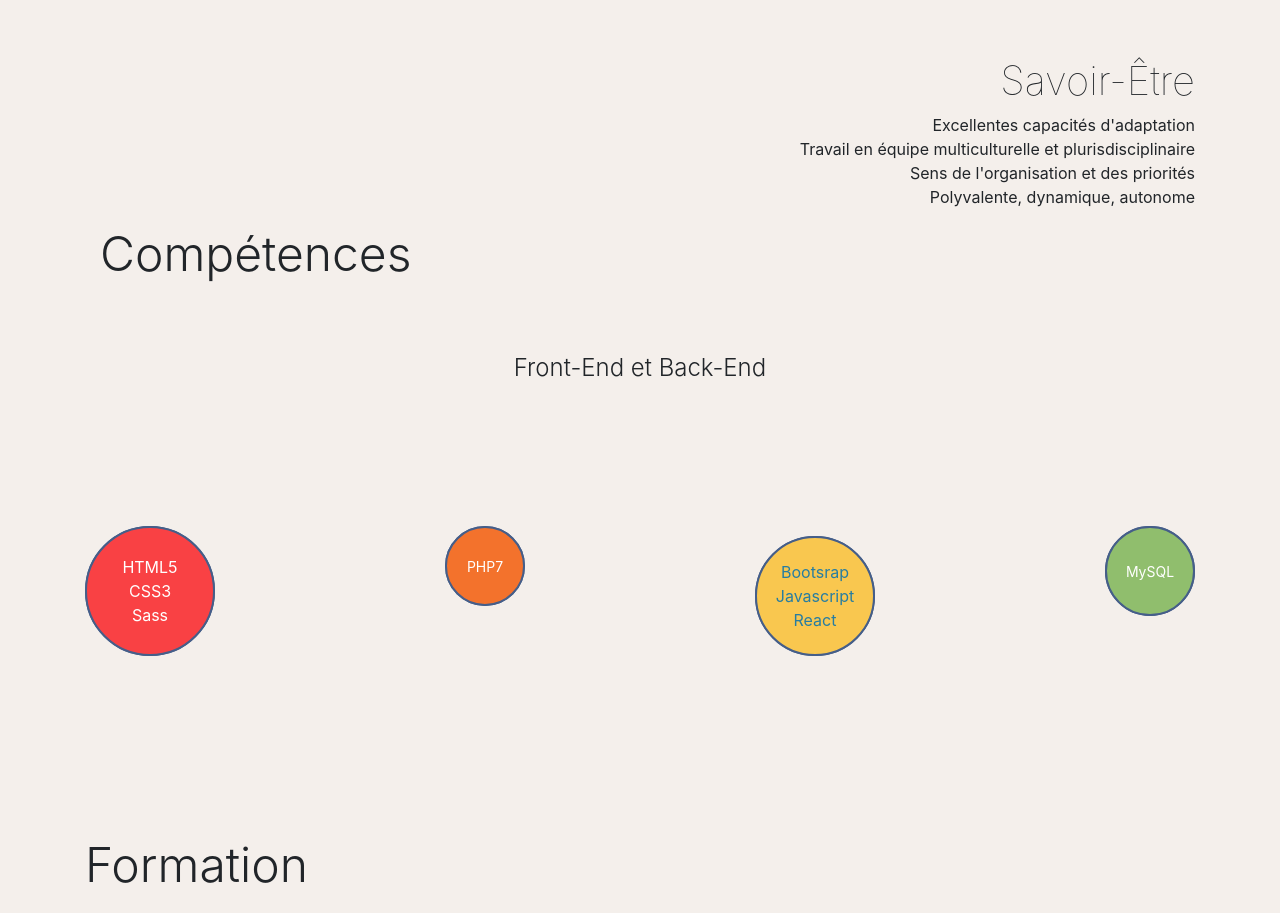
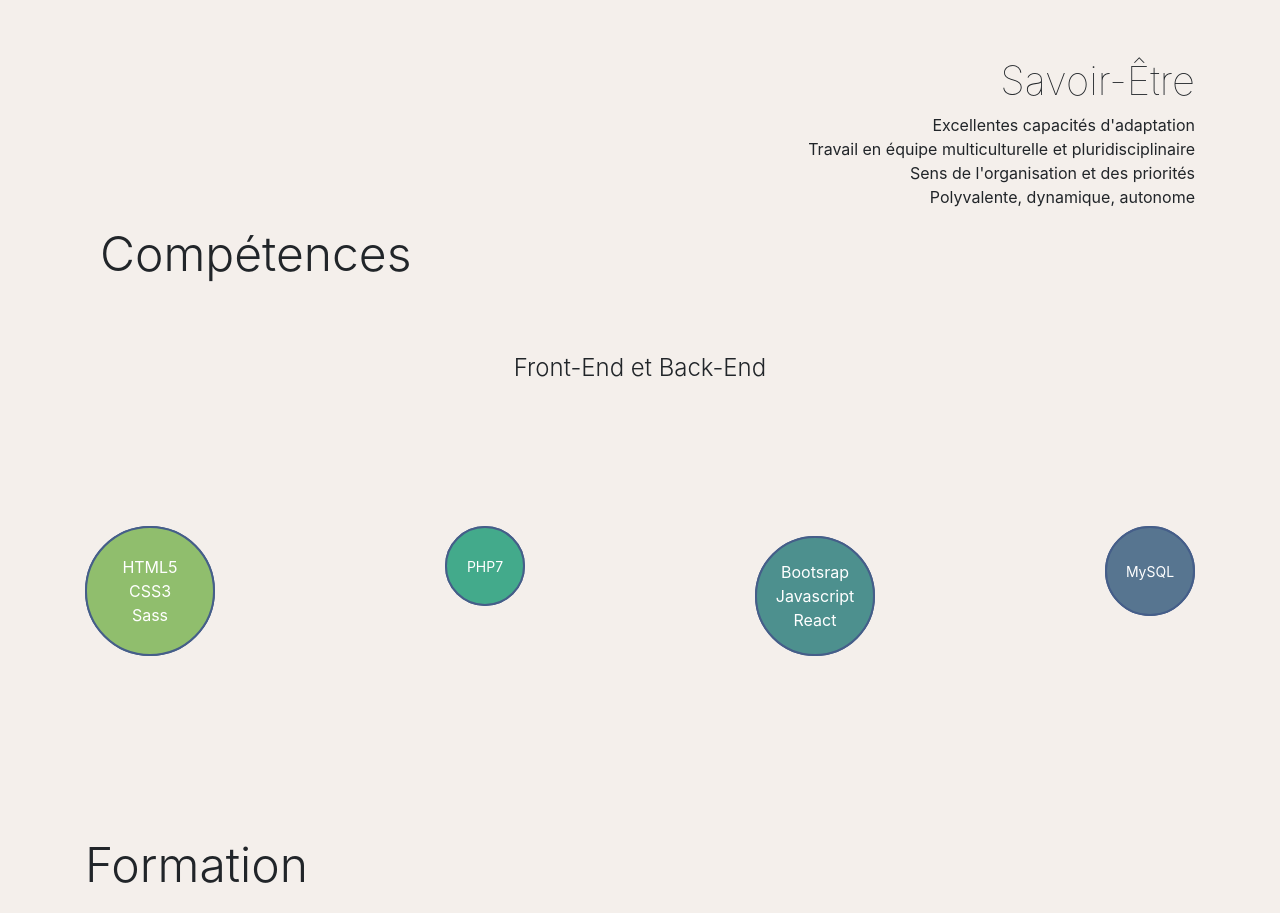
Before and after one commit to Helen-122/CVJuin2021, a plain HTML site: page index.html in a window 1280 px wide. Shown: the part 1204-2117 px from the top of the page. Drawn offline with nearby package versions, Linux system fonts and the light colour scheme; a web font is replaced by a local one.

Commit message:
modifs 14 juin

```diff
--- a/index.html
+++ b/index.html
@@ -97,7 +97,7 @@
               et j'ai voyagé à travers le monde. Forte de cette expérience, je suis maintenant bilingue
               Anglais et je suis toujours prête à relever de nouveaux défis.
               Après une expérience aboutie dans l'événementiel et l'enseignement, je suis en ce
-              moment en reconvertion professionnelle et participe à la formation "DesCodeuses."
+              moment en reconversion professionnelle et participe à la formation "DesCodeuses."
               Toujours étudiante, je suis très motivée et j'ai hâte de devenir Développeuse Web!</p>
           </div>
 
@@ -175,7 +175,7 @@
           <h3 class="font-weight-lighter">Savoir-Être</h3>
 
           <p>Excellentes capacités d'adaptation<br>
-            Travail en équipe multiculturelle et plurisdisciplinaire<br>
+            Travail en équipe multiculturelle et pluridisciplinaire<br>
             Sens de l'organisation et des priorités<br>
             Polyvalente, dynamique, autonome</p>
         </div>
--- a/style.css
+++ b/style.css
@@ -183,7 +183,7 @@ h3 {
   align-items: center;
   text-align: center;
   border-radius: 50%;
-  background-color: #f94144;
+  background-color: #90be6d;
   font-size: 16px;
   color: white;
   transition-property: color;
@@ -196,7 +196,7 @@ h3 {
   justify-content: center;
   text-align: center;
   border-radius: 50%;
-  background-color: #277da1;
+  background-color: #f9c74f;
   color: white;
   font-size: 16px;
   transform: rotateX(180deg);
@@ -254,7 +254,7 @@ h3 {
   align-items: center;
   text-align: center;
   border-radius: 50%;
-  background-color: #f3722c;
+  background-color: #43aa8b;
   font-size: 14px;
   color: white;
   transition-property: color;
@@ -267,7 +267,7 @@ h3 {
   justify-content: center;
   text-align: center;
   border-radius: 50%;
-  background-color: #277da1;
+  background-color: #f9c74f;
   color: white;
   font-size: 14px;
   transform: rotateX(180deg);
@@ -325,9 +325,9 @@ h3 {
   align-items: center;
   text-align: center;
   border-radius: 50%;
-  background-color: #f9c74f;
+  background-color: #4d908e;
   font-size: 16px;
-  color: #277da1;
+  color: white;
   transition-property: color;
   transition-duration: 0.1s;
   transition-delay: 0.1s;
@@ -338,7 +338,7 @@ h3 {
   justify-content: center;
   text-align: center;
   border-radius: 50%;
-  background-color: #277da1;
+  background-color: #f9c74f;
   color: white;
   font-size: 16px;
   transform: rotateX(180deg);
@@ -395,7 +395,7 @@ h3 {
   align-items: center;
   text-align: center;
   border-radius: 50%;
-  background-color: #90be6d;
+  background-color: #577590;
   font-size: 14px;
   color: white;
   transition-property: color;
@@ -408,7 +408,7 @@ h3 {
   justify-content: center;
   text-align: center;
   border-radius: 50%;
-  background-color: #277da1;
+  background-color: #f9c74f;
   color: white;
   font-size: 14px;
   transform: rotateX(180deg);
```
Also changed, not shown: 1 other file.
